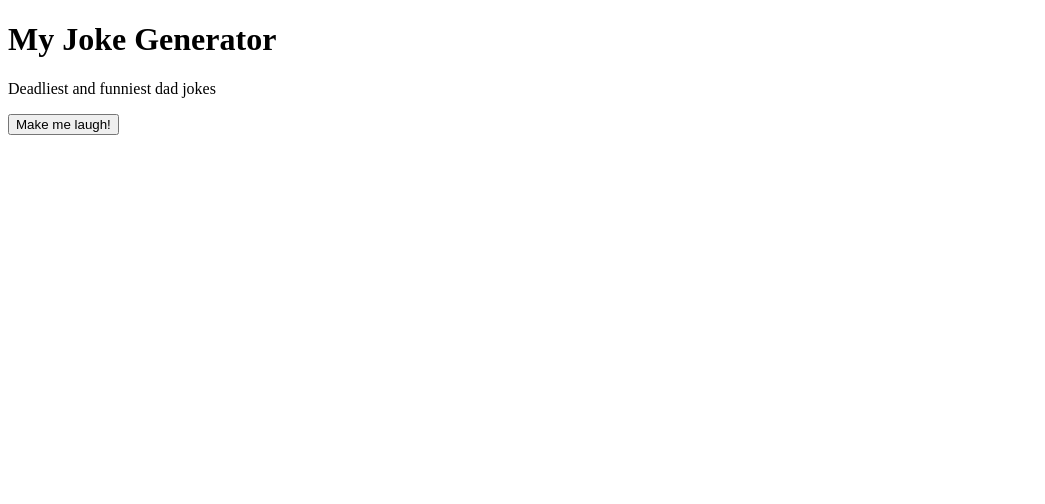
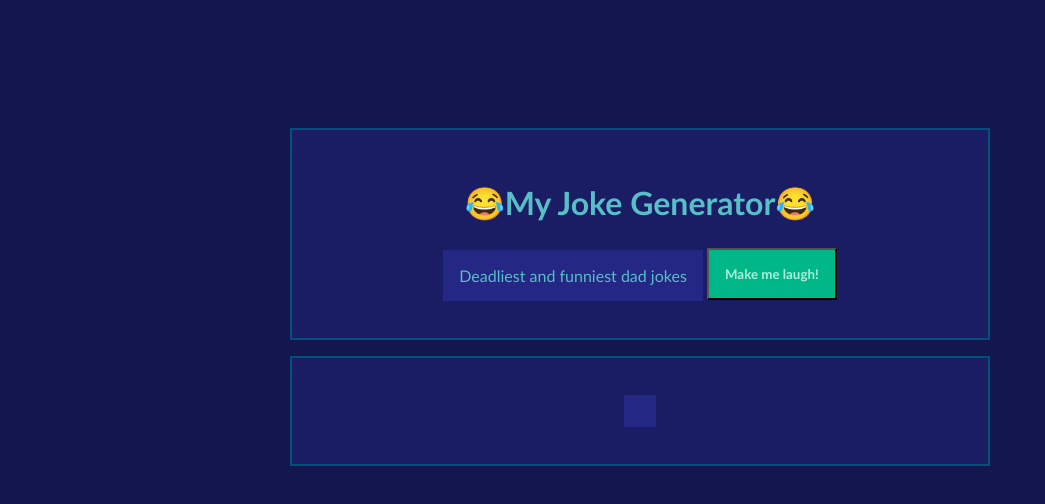
Before and after one commit to Manan-dev/joke-generator, a plain HTML site: page index.html in a window 1280 px wide. Shown: the whole page, without its empty margins (0-1045 px from the left). Drawn offline with Linux system fonts and the light colour scheme.

Commit message:
added css

```diff
--- a/index.html
+++ b/index.html
@@ -10,7 +10,7 @@
 
 <body>
   <div class="left-container">
-    <h1>My Joke Generator</h1>
+    <h1>😂My Joke Generator😂</h1>
     <p>Deadliest and funniest dad jokes</p>
     <button id="btn">Make me laugh!</button>
   </div>
@@ -18,9 +18,7 @@
     <p id="pTag"></p>
   </div>
 
-	<script src="script.js">
-
-	</script>
+	<script src="script.js"></script>
 </body>
 
 </html>
--- a/style.css
+++ b/style.css
@@ -0,0 +1,55 @@
+* {
+  /* margin: 0; */
+  font-family: 'Trebuchet MS', sans-serif;
+  color: #58bec7;
+}
+body {
+  background-color: #14174f;
+  display: block;
+  margin-top: 10%;
+}
+.left-container{
+  border: 2px solid #00527a;
+  margin: 1rem;
+  width: 50%;
+  padding: 2rem 2rem;
+  display: block;
+  margin-left: auto;
+  margin-right: auto;
+  text-align: center;
+  background-color: #1a1d64;
+}
+
+.left-containter > h1, p {
+  margin: 5px 0px;
+  display: inline-block;
+  padding: 1rem 1rem;
+  vertical-align: middle;
+  background-color: #242783;
+}
+
+#btn {
+  background-color: #00b887;
+  padding: 1rem 1rem;
+  font-weight: bolder;
+  color: #afeddd;
+}
+
+.right-container{
+  border: 2px solid #00527a;
+  margin: 1rem;
+  padding: 2rem 2rem;
+  width: 50%;
+  display: block;
+  margin-left: auto;
+  margin-right: auto;
+  text-align: center;
+  background-color: #1a1d64;
+}
+
+.right-container > p{
+  display: inline-block;
+  padding: 1rem 1rem;
+  vertical-align: middle;
+  background-color: #242783;
+}
```
